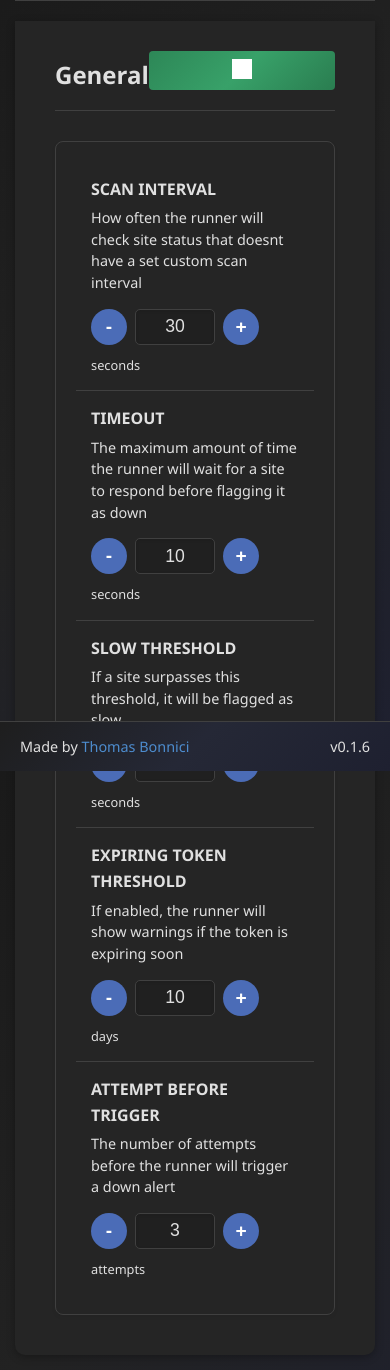
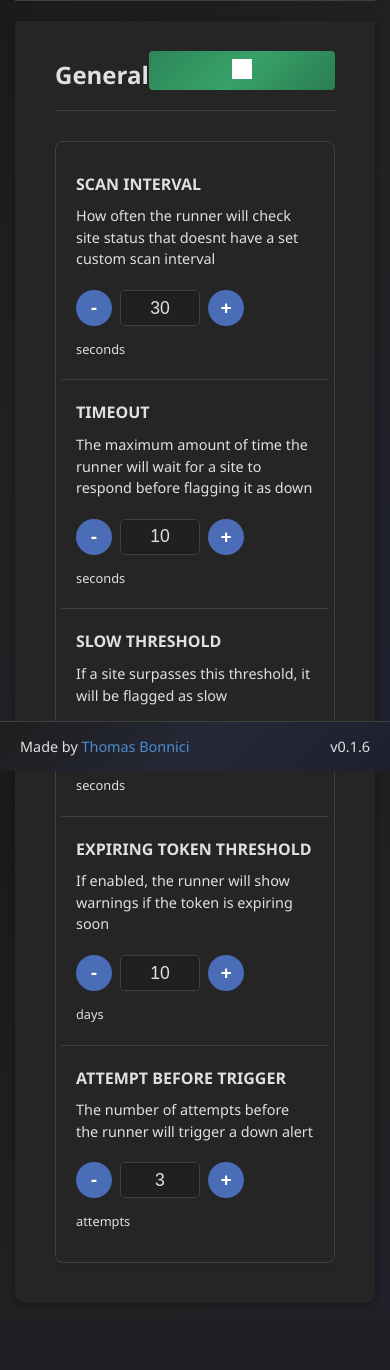
Before and after one commit to DarthTigerson/Simple-Site-Monitor, a FastAPI app: page /settings in a window 390 px wide. Shown: the part 73-1443 px from the top of the page. After the commit the page ends 1336 px from the top, so only its background shows below. Run offline with FastAPI, Linux system fonts and the light colour scheme; grey boxes are pictures that could not be loaded.

Commit message:
wip settings page redisgn

```diff
--- a/static/css/settings.css
+++ b/static/css/settings.css
@@ -799,16 +799,22 @@
 .settings-list {
     display: flex;
     flex-direction: column;
-    gap: 0; /* Remove gap if subcards had it, manage spacing via padding/borders */
+    gap: 0;
+}
+
+#tab-general .settings-card-content {
+    padding-top: 10px;
+    padding-bottom: 10px;
+    padding-left: 0;
+    padding-right: 0;
 }
 
 .setting-item {
     display: flex;
     justify-content: space-between;
     align-items: center;
-    padding: 20px 15px; /* Adjust padding for rows */
-    border-bottom: 1px solid var(--border-color); /* Separator for list items */
-    /* Remove card-specific styles if they were on .settings-subcard before */
+    padding: 25px 20px;
+    border-bottom: 1px solid var(--border-color);
     background-color: transparent;
     box-shadow: none;
     border-radius: 0;
@@ -820,65 +826,74 @@
 }
 
 .setting-item:hover {
-    background-color: rgba(var(--primary-rgb, 75, 108, 183), 0.03); /* Subtle hover, assumes --primary-rgb or use direct rgba */
+    background-color: rgba(var(--primary-rgb, 75, 108, 183), 0.03);
 }
 
 .setting-info {
-    flex: 1; /* Allows text to take available space */
-    padding-right: 20px; /* Space between info and control */
+    flex: 1;
+    padding-right: 30px;
+    display: flex;
+    flex-direction: column;
+    justify-content: center;
 }
 
 .setting-info label {
-    font-size: 1rem; /* Was 0.95rem */
-    font-weight: 600; /* Was 500 */
-    color: var(--text-color); /* Brighter than subcard labels */
-    margin-bottom: 5px;
+    font-size: 1rem;
+    font-weight: 600;
+    color: var(--text-color);
+    margin-bottom: 8px;
     display: block;
-    text-transform: none; /* Was uppercase */
+    text-transform: none;
 }
 
 .setting-description {
-    font-size: 0.9rem; /* Was 0.85rem */
-    color: var(--text-secondary-color); /* More subtle description */
+    font-size: 0.9rem;
+    color: var(--text-secondary-color);
     line-height: 1.5;
-    margin-bottom: 0; /* Remove bottom margin if any */
+    margin-bottom: 0;
 }
 
 .setting-control {
     display: flex;
-    flex-direction: column; /* Stack input and unit label */
-    align-items: center; /* Center them horizontally */
-    min-width: 180px; /* Ensure enough space for number input */
+    flex-direction: column;
+    align-items: center;
+    min-width: 200px;
+    padding-left: 10px;
 }
 
-/* Adjustments for number input within list view if needed */
 .setting-item .number-input-container {
-    margin-bottom: 5px; /* Original was 5px, ensure it fits */
-    width: auto; /* Allow it to size based on content */
+    margin-bottom: 8px;
+    width: auto;
 }
 
 .setting-item .unit-label {
-    font-size: 0.8rem; /* Was 0.85rem */
+    font-size: 0.8rem;
     color: var(--text-secondary-color);
 }
 
 /* Responsive adjustments for settings list */
 @media (max-width: 768px) {
+    #tab-general .settings-card-content {
+        padding-left: 5px;
+        padding-right: 5px;
+    }
     .setting-item {
         flex-direction: column;
         align-items: flex-start;
-        padding: 15px;
+        padding: 20px 15px;
     }
     .setting-info {
         padding-right: 0;
-        margin-bottom: 15px; /* Space between info and control on mobile */
+        margin-bottom: 20px;
         width: 100%;
     }
     .setting-control {
         width: 100%;
-        align-items: flex-start; /* Align controls to the left on mobile */
+        align-items: flex-start;
+        min-width: unset;
+        padding-left: 0;
     }
     .setting-item .number-input-container {
-        justify-content: flex-start; /* Align number input to left */
+        justify-content: flex-start;
     }
 }
```
